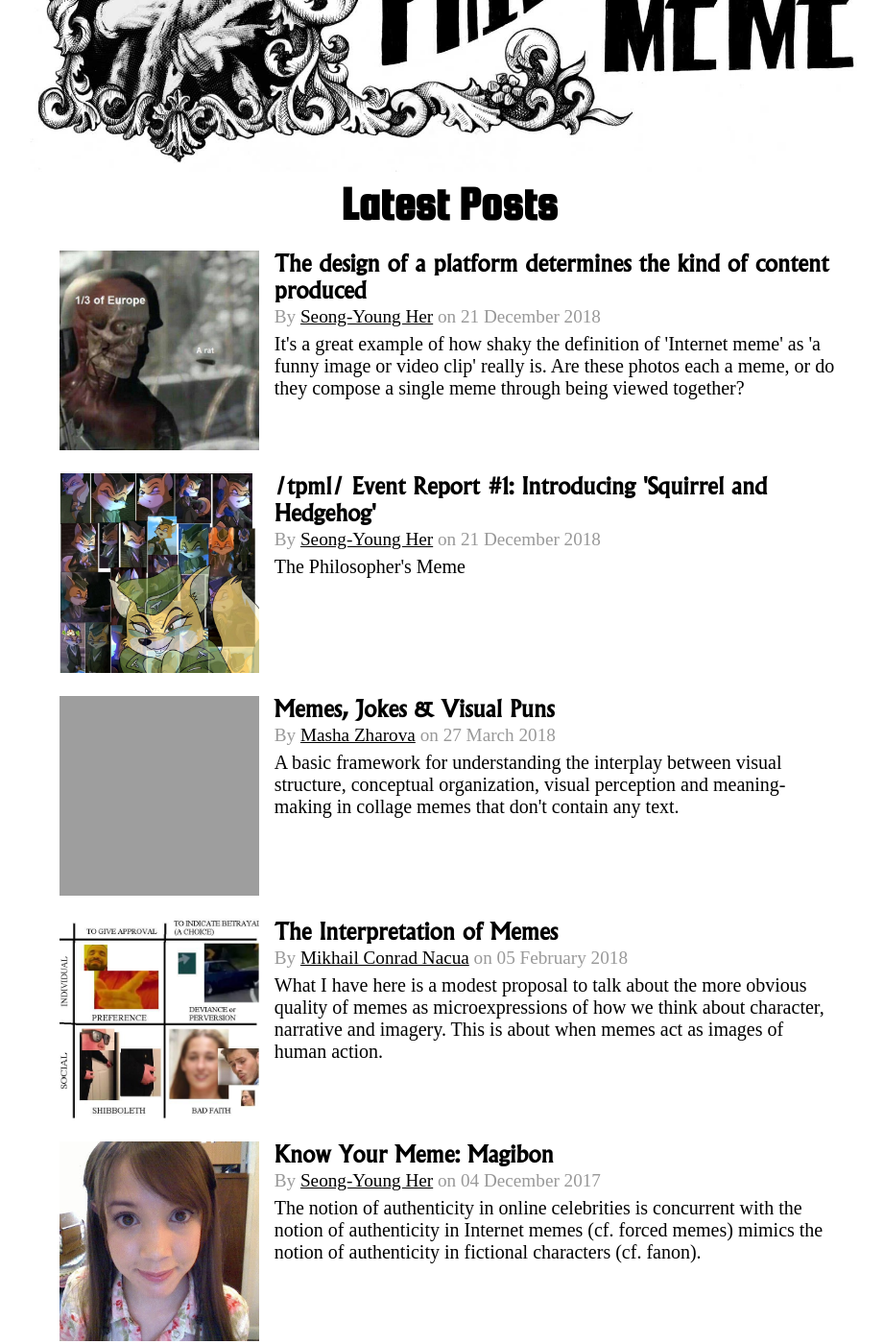
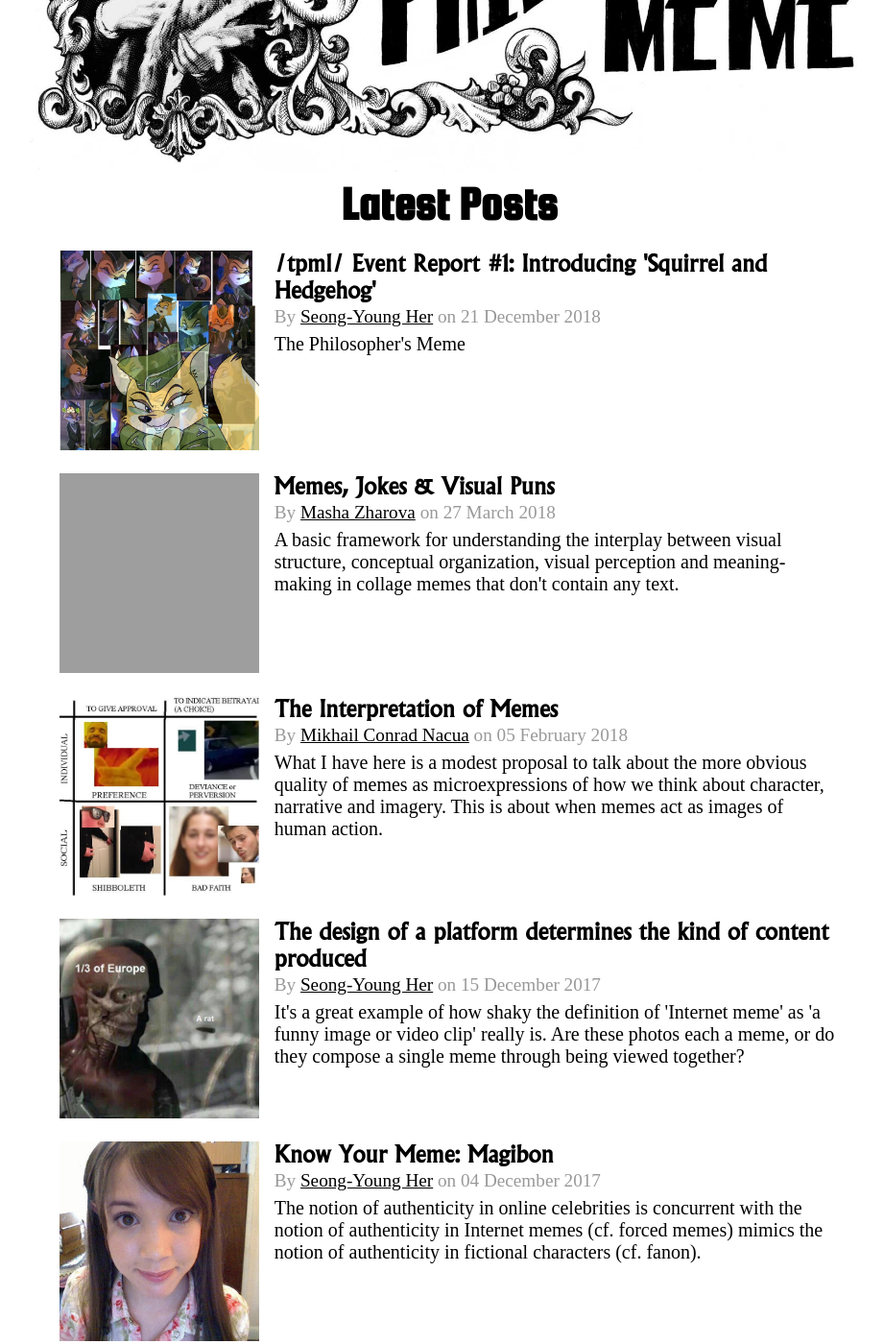
Before and after one commit to FraserThompson/PhilosophersMeme, a Jekyll site: the page built from index.html, in a window 1280 px wide and 1400 px high, scrolled down 331 px. Shown: the whole window at 96% size, without its empty margins (172-1093 px from the left). Built offline with Jekyll 4.4.1, drawn with Linux system fonts in a browser that asks for light colours; nearby versions of some CDN libraries; some web fonts are replaced; library files that are not in the unit come from our copies; the list of posts is cut into pages by our own code; grey boxes are pictures that could not be loaded.

Commit message:
Updated Platform Content Design and 1 other file

```diff
--- a/_posts/2018-12-21-platform-content-design.markdown
+++ b/_posts/2017-12-15-platform-content-design.markdown
@@ -1,6 +1,6 @@
 ---
 title: The design of a platform determines the kind of content produced
-date: 2018-12-21 22:49:00 +13:00
+date: 2017-12-15 15:06:00 +13:00
 tags:
 - memes
 - platform design
```
Also changed, not shown: other parts of _posts/2017-12-15-platform-content-design.markdown (+2 -0 lines).
